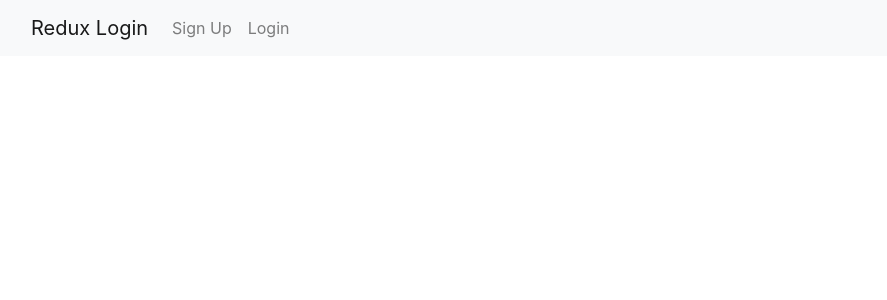
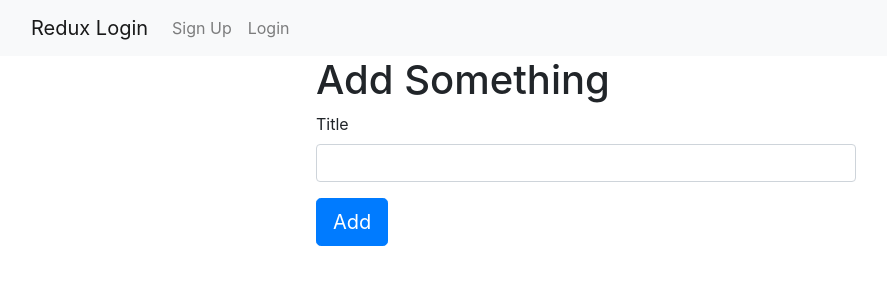
Before and after one commit to Kylin93CN/login-react, a React (Create React App) app in the folder client/: page /addSomething in a window 1280 px wide. Shown: the top 300 px of the page, without its empty margins (54-941 px from the left). Built offline with nearby package versions, Linux system fonts and the light colour scheme.

Commit message:
新增一个“addSometing”

```diff
--- /dev/null
+++ b/client/src/actions/addSometingAction.js
@@ -0,0 +1,7 @@
+import axios from 'axios';
+
+export const addSomething = (event) => {
+  return dispatch => {
+    return axios.post('/api/addSomething',event);
+  }
+}
--- /dev/null
+++ b/client/src/components/others/AddSomething.js
@@ -0,0 +1,58 @@
+import React, { Component } from 'react';
+import classnames from 'classnames';
+import PropTypes from 'prop-types';
+import { connect } from 'react-redux';
+
+import { addSomething } from '../../actions/addSometingAction';
+
+class AddSomething extends Component {
+  constructor(props) {
+    super(props);
+    this.state = {
+      title: '',
+      errors: {},
+      isLoading: false,
+    }
+  }
+
+  static propTypes = {
+    addSomething: PropTypes.func.isRequired,
+  }
+
+  _submit = (e) => {
+    e.preventDefault();
+    this.props.addSomething(this.state);
+  }
+
+  _change = (e) => {
+    this.setState({
+      [e.target.name]: e.target.value,
+    });
+  }
+
+  render() {
+    return (
+      <form onSubmit={this._submit}>
+        <h1>Add Something</h1>
+
+        <div className="form-group">
+          <label className="control-label">Title</label>
+          <input
+            value={this.state.title}
+            type="text"
+            name="title"
+            onChange={this._change}
+            className={ classnames('form-control', { 'is-invalid': this.state.errors.title })}
+          />
+        </div>
+        <div className="form-group">
+          <button disabled={ this.state.isLoading } className="btn btn-primary btn-lg">
+           Add
+           </button>
+        </div>
+      </form>
+    )
+  }
+};
+
+export default connect(null, { addSomething })(AddSomething);
--- /dev/null
+++ b/client/src/components/others/AddSomethingPage.js
@@ -0,0 +1,16 @@
+import React, { Component } from 'react';
+import AddSomething from './AddSomething';
+
+export default class AddSomethingPage extends Component {
+  render() {
+    return (
+      <div className="row">
+        <div className="col-sm-3"></div>
+        <div className="col-sm-6">
+          <AddSomething />
+        </div>
+        <div className="col-sm-3"></div>
+      </div>
+    )
+  }
+};
--- a/client/src/routers.js
+++ b/client/src/routers.js
@@ -4,11 +4,13 @@ import { Route } from 'react-router-dom';
 import App from './components/App';
 import SignupPage from './components/signup/SignupPage';
 import LoginPage from './components/login/LoginPage';
+import AddSomethingPage from './components/others/AddSomethingPage';
 
 export default(
   <div className="container">
     <Route exact path="/" component={ App } />
     <Route path="/signup" component={ SignupPage } />
     <Route path="/login" component={ LoginPage } />
+    <Route path="/addSomething" component={ AddSomethingPage } />
   </div>
 )
```
Also changed, not shown: 2 other files (tests, documents, lock files or other folders).
